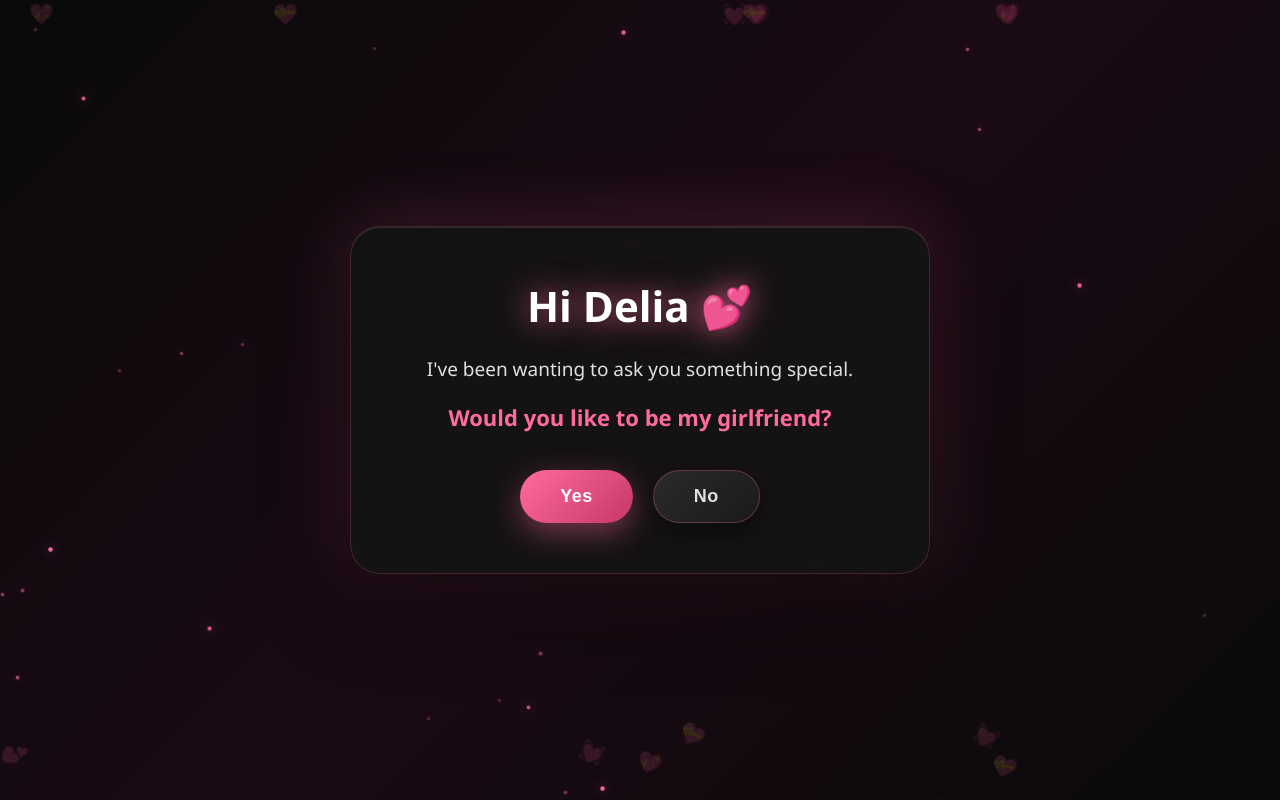
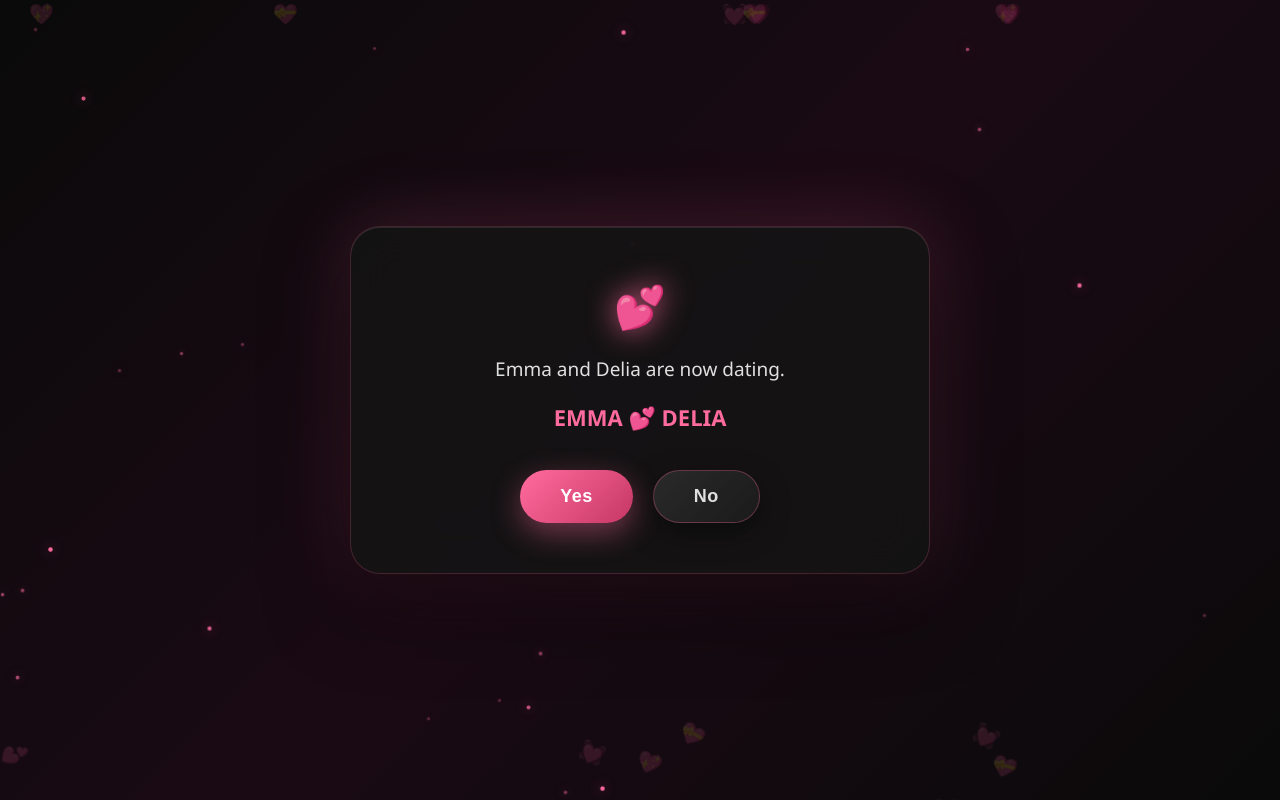
Before and after one commit to Reaemanz/delia.github.io, a plain HTML site: page index.html in a window 1280 px wide. Drawn offline with Linux system fonts and the light colour scheme.

Commit message:
Update message and styling for relationship status

```diff
--- a/index.html
+++ b/index.html
@@ -90,9 +90,9 @@
 
     <!-- MAIN CARD -->
     <div class="card">
-        <h1>Hi Delia 💕</h1>
-        <p>I've been wanting to ask you something special.</p>
-        <p><strong>Would you like to be my girlfriend?</strong></p>
+        <h1>💕</h1>
+        <p>Emma and Delia are now dating.</p>
+        <p><strong>EMMA 💕 DELIA</strong></p>
         <div class="buttons">
             <button class="yes" onclick="showPopup('yes')">Yes</button>
             <button class="no" onclick="showPopup('no')">No</button>
```
